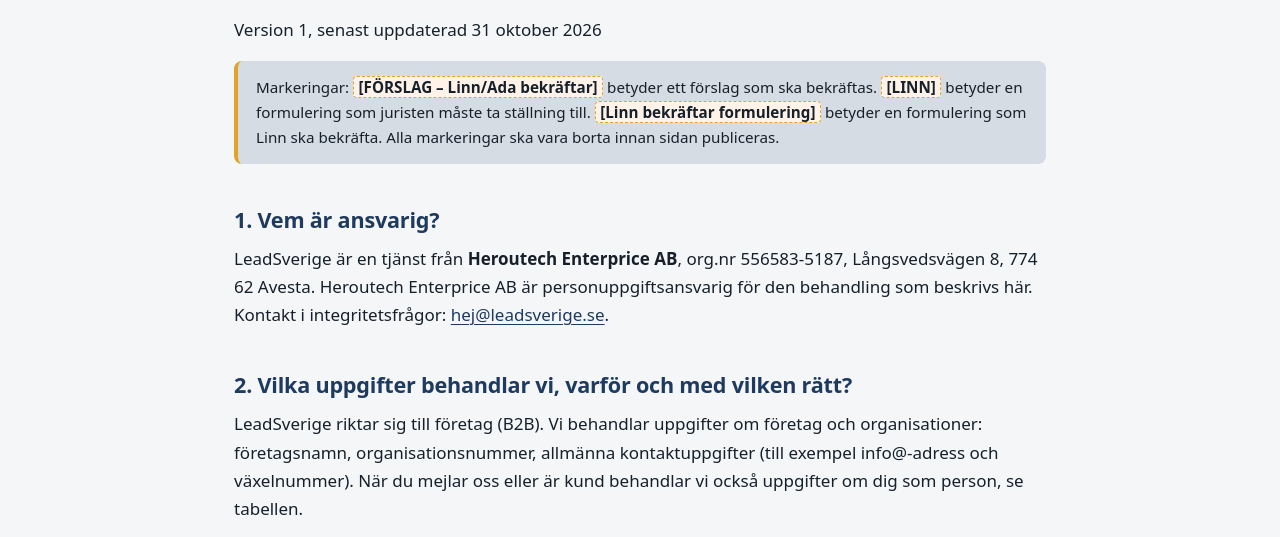
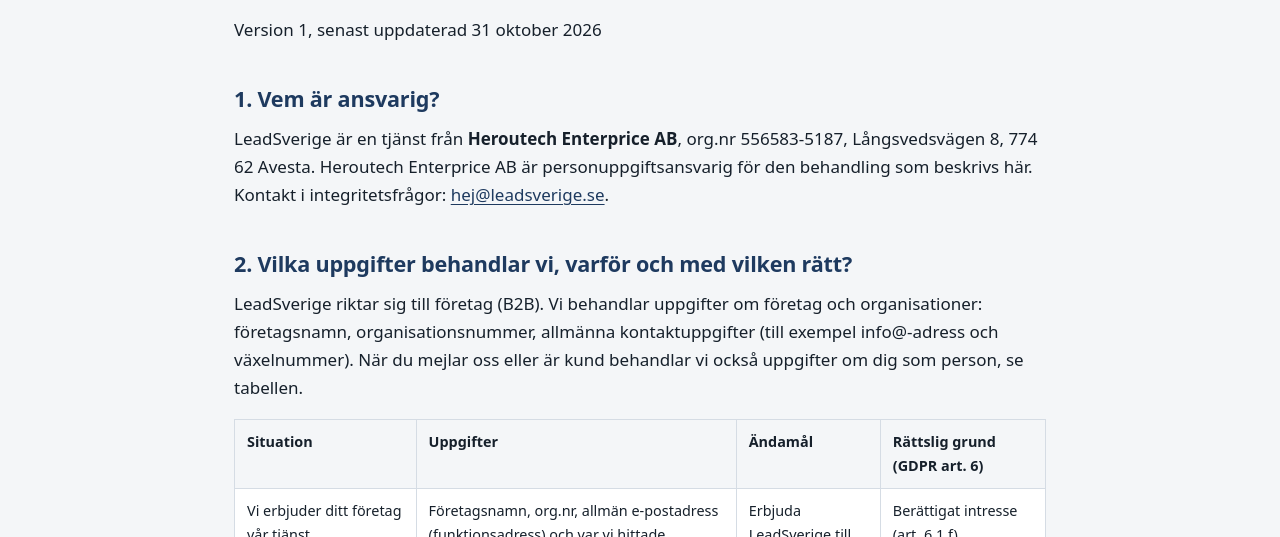
Before and after one commit to heroutech/leadsverige-se, a plain HTML site: page integritetspolicy.html in a window 1280 px wide. Shown: the part 219-756 px from the top of the page. Drawn offline with Linux system fonts and the light colour scheme.

Commit message:
Integritetspolicy: slutversion

```diff
--- a/integritetspolicy.html
+++ b/integritetspolicy.html
@@ -47,7 +47,6 @@
     <p class="etikett"><a href="index.html">LeadSverige</a> / Integritetspolicy</p>
     <h1>Integritetspolicy för LeadSverige</h1>
     <p>Version 1, senast uppdaterad 31 oktober 2026</p>
-    <div class="utkast-band">Markeringar: <span class="ph">[FÖRSLAG – Linn/Ada bekräftar]</span> betyder ett förslag som ska bekräftas. <span class="ph">[LINN]</span> betyder en formulering som juristen måste ta ställning till. <span class="ph">[Linn bekräftar formulering]</span> betyder en formulering som Linn ska bekräfta. Alla markeringar ska vara borta innan sidan publiceras.</div>
     <article class="juridik-text">
 <h2>1. Vem är ansvarig?</h2>
 <p>LeadSverige är en tjänst från <strong>Heroutech Enterprice AB</strong>, org.nr 556583-5187, Långsvedsvägen 8, 774 62 Avesta. Heroutech Enterprice AB är personuppgiftsansvarig för den behandling som beskrivs här. Kontakt i integritetsfrågor: <a href="mailto:hej@leadsverige.se">hej@leadsverige.se</a>.</p>
```
